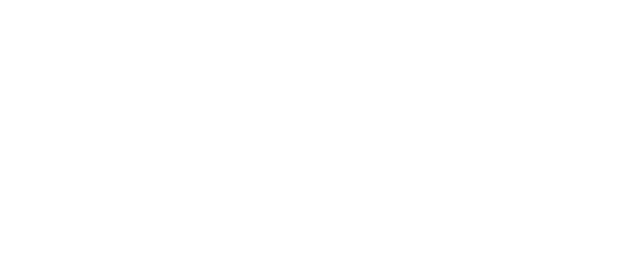
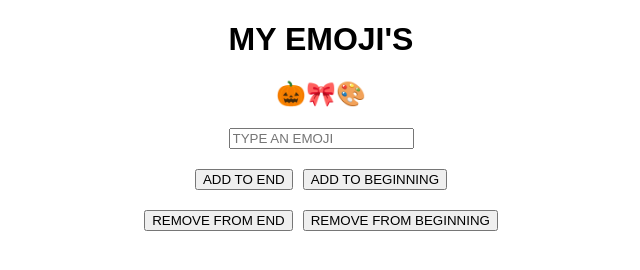
Before and after one commit to egulliver1721/emoji-app, a plain HTML site: page index.html in a window 1280 px wide. Shown: the whole page, without its empty margins (319-959 px from the left). Drawn offline with Linux system fonts and the light colour scheme.

Commit message:
created basic html structure and basic css

```diff
--- a/index.html
+++ b/index.html
@@ -4,9 +4,21 @@
     <meta charset="UTF-8" />
     <meta http-equiv="X-UA-Compatible" content="IE=edge" />
     <meta name="viewport" content="width=device-width, initial-scale=1.0" />
+    <link rel="stylesheet" href="style.css" />
     <title>Emoji Picker</title>
   </head>
   <body>
-    <h1></h1>
+    <h1>MY EMOJI'S</h1>
+    <h2>🎃🎀🎨</h2>
+    <input type="text" placeholder="TYPE AN EMOJI" />
+    <div class="btn-container">
+      <button id="add-end-btn">ADD TO END</button>
+      <button id="add-beg-btn">ADD TO BEGINNING</button>
+    </div>
+    <div class="btn-container">
+      <button id="remove-end-btn">REMOVE FROM END</button>
+      <button id="remove-beg-btn">REMOVE FROM BEGINNING</button>
+    </div>
+    <script src="index.js"></script>
   </body>
 </html>
--- a/style.css
+++ b/style.css
@@ -0,0 +1,24 @@
+body {
+  font-family: Arial, Helvetica, sans-serif;
+}
+
+h1,
+h2 {
+  text-align: center;
+}
+
+input {
+  display: block;
+  margin: 0 auto;
+}
+
+.btn-container {
+  display: flex;
+  justify-content: center;
+  margin-top: 20px;
+}
+
+button {
+  margin-left: 5px;
+  margin-right: 5px;
+}
```
